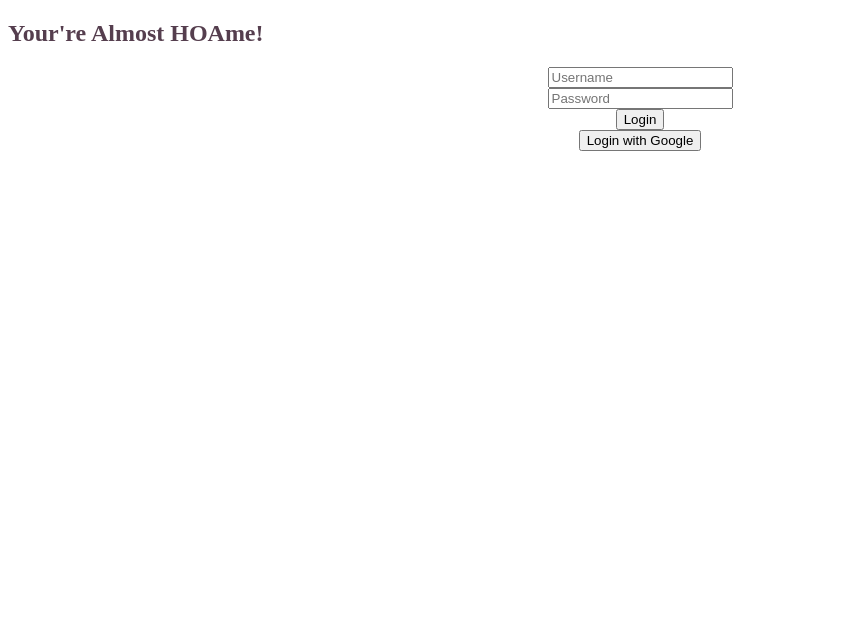
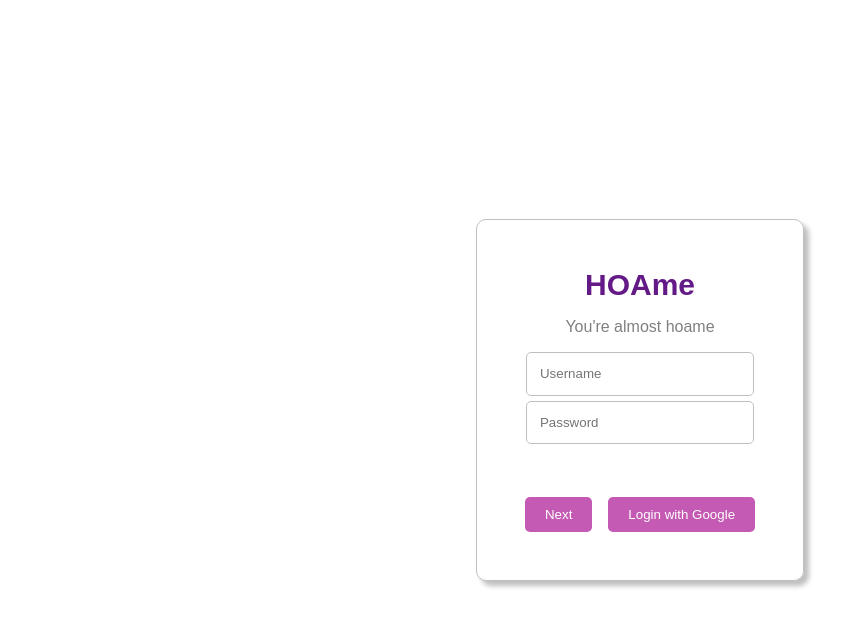
Before and after one commit to HOAmeScratchProject/hoameHome, a React app: page / in a window 1280 px wide. Shown: the top 626 px of the page, without its empty margins (0-864 px from the left). Built offline with nearby package versions, Linux system fonts and the light colour scheme.

Commit message:
finished styling login completing

```diff
--- a/client/components/Documents.jsx
+++ b/client/components/Documents.jsx
@@ -46,6 +46,7 @@ const Documents = () => {
       console.error('error fetching documents', error);
     }
   };
+  use;
 
   return (
     <div>
--- a/client/components/Login.jsx
+++ b/client/components/Login.jsx
@@ -37,30 +37,37 @@ const Login = ({ onLogin }) => {
 
   return (
     <div>
-      <h2> Your're Almost HOAme! </h2>
       <div className='loginComponent'>
+        <h2 className='pageTitle'>HOAme</h2>
+        <p className='mantra'>You're almost hoame</p>
         <input
           type='text'
           placeholder='Username'
           value={username}
+          className='loginPrompt'
           onChange={(e) => setUsername(e.target.value)}
         />
 
         <input
           type='password'
           placeholder='Password'
+          className='loginPrompt'
           value={password}
           onChange={(e) => setPassword(e.target.value)}
         />
+        <div className='loginButton'>
+          <button onClick={handleLogin} type='submit' className='loginButton1'>
+            Next
+          </button>
 
-        <button onClick={handleLogin} type='submit'>
-          Login
-        </button>
-
-        <button onClick={() => alert('Google login clicked')}>
-          {' '}
-          Login with Google{' '}
-        </button>
+          <button
+            onClick={() => alert('Google login clicked')}
+            className='loginButton1'
+          >
+            {' '}
+            Login with Google{' '}
+          </button>
+        </div>
       </div>
     </div>
   );
--- a/client/styles/login.scss
+++ b/client/styles/login.scss
@@ -1,7 +1,45 @@
+$primary-color: #f45866; //primary actions and buttons
+$secondary-color: #a2666f; //for backgrounds, secondary actions or less prominent elements
+$tertiary-color: #c45ab3; //Use for highlights, links, or accent elements
+$fourth-color: #631a86; // Use for jeaders, titles and emphasis especially for text
+$fifth-color: #f49390; //Use this for subtle backgrounds or as a hover effect
+
 .loginComponent {
   display: flex;
   flex-direction: column;
   align-items: center;
   justify-content: center;
-  height: 100%;
+  height: auto;
+  padding: 3em;
+  border-radius: 10px;
+  border: 1px solid hsl(0, 0%, 75%);
+  box-shadow: 5px 5px 5px hsl(0, 0%, 75%);
 }
+.loginPrompt {
+  width: 15em;
+  border: 1px solid hsl(0, 0%, 75%);
+  border-radius: 5px;
+  padding: 1em;
+  margin-bottom: 5px;
+}
+
+.mantra {
+  display: flex;
+  justify-content: center;
+  color: grey;
+}
+
+.loginButton {
+  display: flex;
+  gap: 1em;
+  margin-top: 3em;
+  justify-content: center;
+}
+.loginButton1 {
+  padding: 0.75em 1.5em; /* Adjust padding for buttons */
+  border: none; /* Optional: Remove border */
+  background-color: $tertiary-color;
+  color: white;
+  cursor: pointer; /* Pointer cursor for buttons */
+  border-radius: 5px; /* Optional: Round the button edges */
+}
--- a/client/styles/main.scss
+++ b/client/styles/main.scss
@@ -1,29 +1,47 @@
-$primary-color: #E0479E;
-$secondary-color:#553E4E;
-$tertiary-color:#FFAFC5;
-$fourth-color:#FFCFD2;
-html{
-    font-family:'Kristen ITC', cursive;
-    color:$secondary-color;
+$primary-color: #f45866; //primary actions and buttons
+$secondary-color: #a2666f; //for backgrounds, secondary actions or less prominent elements
+$tertiary-color: #c45ab3; //Use for highlights, links, or accent elements
+$fourth-color: #631a86; // Use for jeaders, titles and emphasis especially for text
+$fifth-color: #f49390; //Use this for subtle backgrounds or as a hover effect
+html,
+body {
+  font-family: 'Veranda', sans-serif;
+  height: 100%;
+  margin: 0;
+}
+
+body {
+  display: flex;
+  justify-content: center;
+  align-items: center;
+  height: 100vh;
 }
 
 .tab {
-    padding:0.5em;
-    background-color:$fourth-color;
-    border-radius: 5px;
-    border:1px solid $tertiary-color;
-    box-shadow: 5px 0px 6px hsl(0, 10%, 70%);
+  padding: 0.5em;
+  background-color: $fourth-color;
+  border-radius: 5px;
+  border: 1px solid $tertiary-color;
+  box-shadow: 5px 0px 6px hsl(0, 10%, 70%);
 }
 
 .select {
-    padding:0.5em;
-    background-color: $fourth-color;
-    border-radius: 5px;
-    border:1px solid $tertiary-color;
-    margin:10px;
-    box-shadow: 5px 0px 6px hsl(0, 10%, 70%);
+  padding: 0.5em;
+  background-color: $fourth-color;
+  border-radius: 5px;
+  border: 1px solid $tertiary-color;
+  margin: 10px;
+  box-shadow: 5px 0px 6px hsl(0, 10%, 70%);
 }
 
 .window {
-    border: 1px solid
+  border: 1px solid;
 }
+
+.pageTitle {
+  display: flex;
+  color: $fourth-color;
+  font-size: 30px;
+  justify-content: center;
+  margin: 0px;
+}
```
